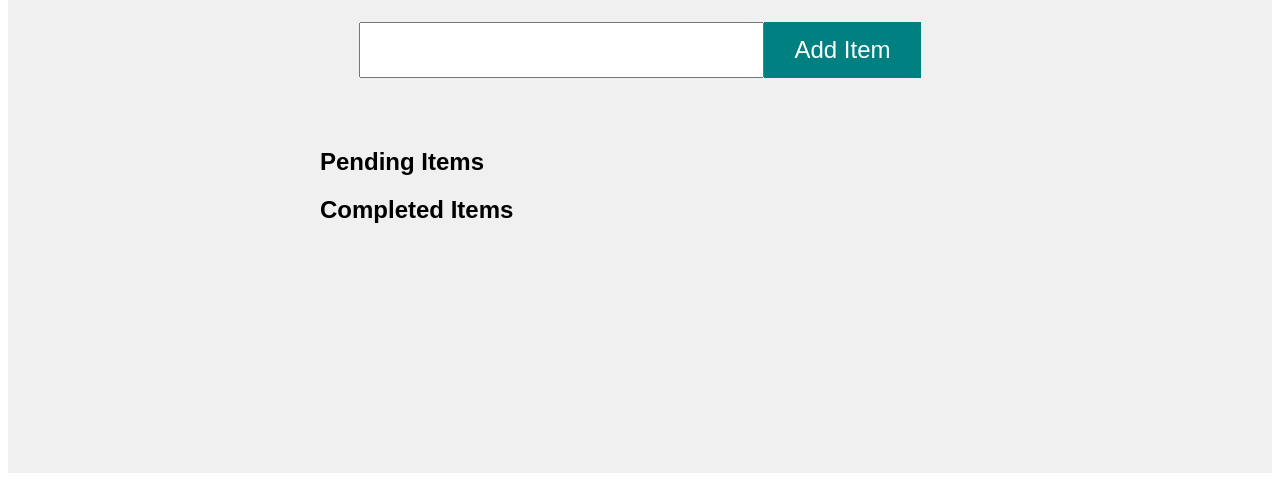
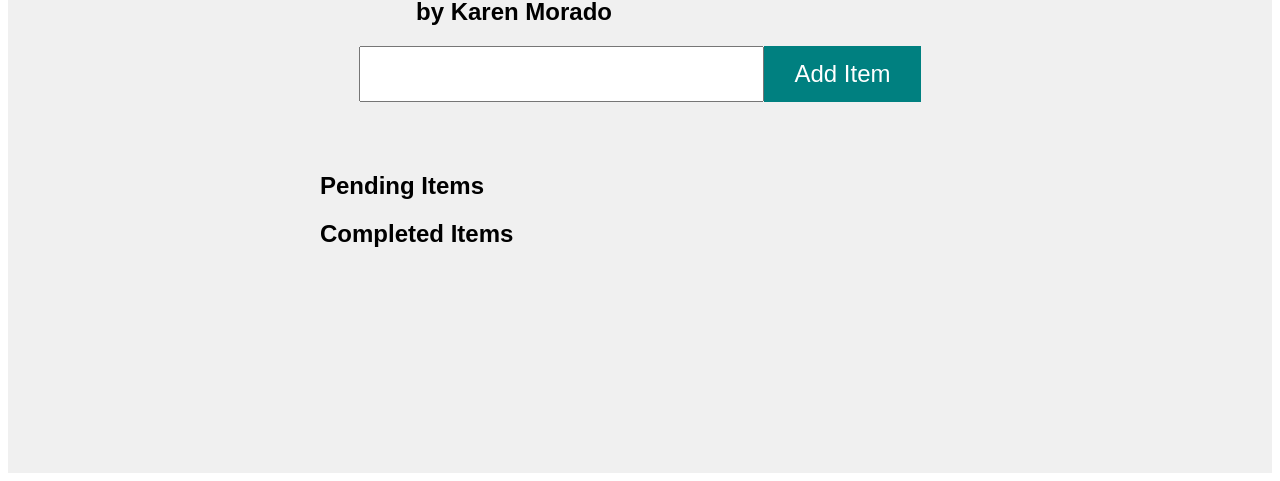
Before and after one commit to kamorado08/homework2, a plain HTML site: page index.html in a window 1280 px wide. Shown: the part 335-816 px from the top of the page. Drawn offline with Linux system fonts and the light colour scheme.

Commit message:
changed index file by adding my name after the title.

```diff
--- a/index.html
+++ b/index.html
@@ -12,6 +12,7 @@
 
         <div>
         <h1 class="main-title">A Simple To Do List</h1>
+        <h2>by Karen Morado</h2>
         </div>
 
         <div class="formItems">
```
